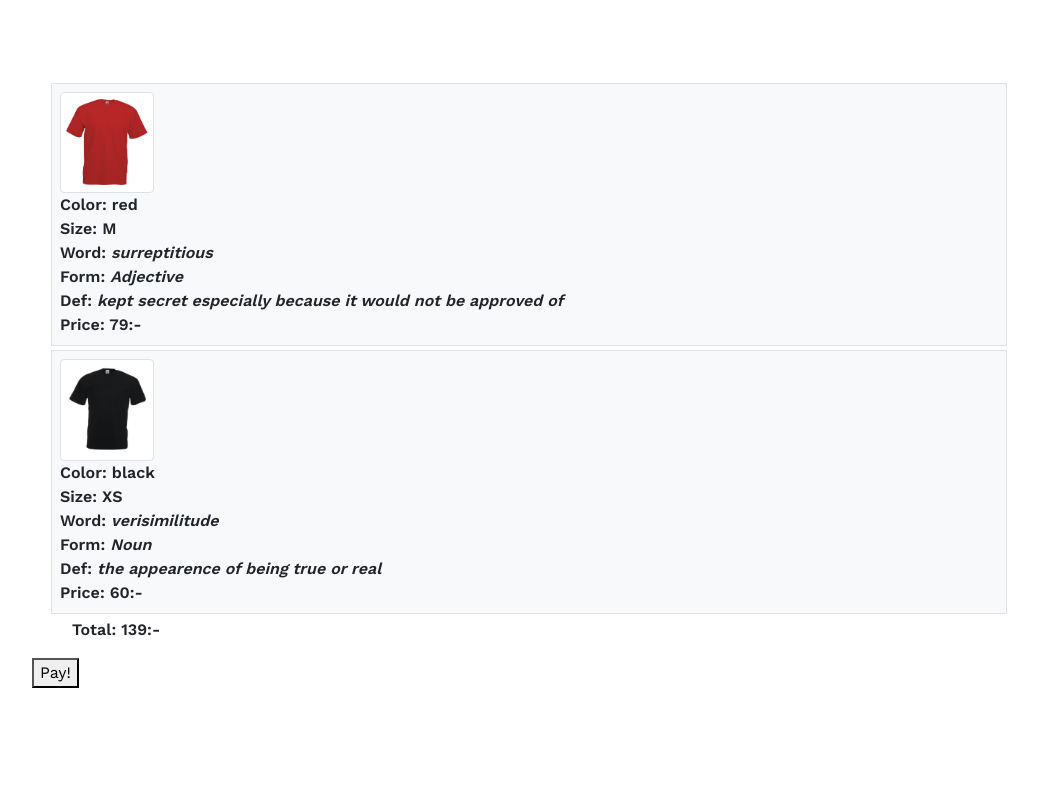
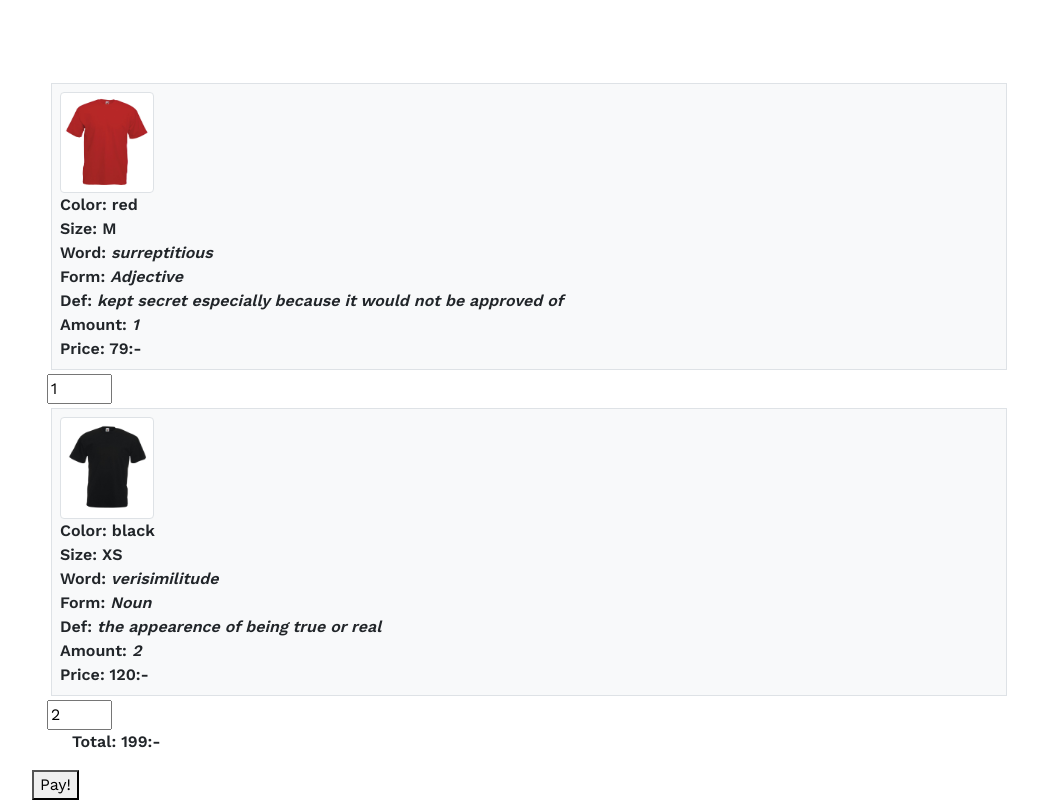
Before and after one commit to Digletto/edaf90-shirt-store, an Angular app in the folder angular-shirt-app/: page /checkout in a window 1280 px wide. Shown: the part 317-1117 px from the top of the page, without its empty margins (111-1149 px from the left). Before the commit the page ends 1005 px from the top, so only its background shows below. Built offline with nearby package versions, Linux system fonts and the light colour scheme.

Commit message:
added price() function to Shirt and counters to checkout

```diff
--- a/angular-shirt-app/src/app/Checkout/checkout.component.html
+++ b/angular-shirt-app/src/app/Checkout/checkout.component.html
@@ -24,9 +24,11 @@
                 Word: <span class=thin style="white-space: pre-line"><i>{{shirt.word}}</i></span><br>
                 Form: <span class=thin style="white-space: pre-line"><i>{{shirt.form}}</i></span><br>
                 Def: <span class=thin style="white-space: pre-line"><i>{{shirt.def}}</i></span><br>
-                Price: <span class=thin>{{shirt.cost}}:-</span><br>
+                Amount: <span class=thin style="white-space: pre-line"><i>{{shirt.quantity}}</i></span><br>
+                Price: <span class=thin>{{shirt.price()}}:-</span><br>
                 </div>
             </div>
+            <input type="number" min="1" max="200" step="1" value="{{shirt.quantity}}" (change)="updateQuantity(shirt, $event)">
         </div>
     </div>
     <ul>
--- a/angular-shirt-app/src/app/Checkout/checkout.component.ts
+++ b/angular-shirt-app/src/app/Checkout/checkout.component.ts
@@ -56,9 +56,15 @@ import {Order} from '../models/Order';
         var shirt;
         var t = 0;
         for (shirt of this.tshirts) {
-            t += parseFloat(shirt.cost);
+            t += shirt.price();
         }
         this.total = t;
+    }
+
+    updateQuantity(shirt, event) {
+        //console.log(event);
+        shirt.quantity = event.target.value;
+        this.updatePrice();
     }
 
     ngOnInit() {
--- a/angular-shirt-app/src/app/models/Shirt.ts
+++ b/angular-shirt-app/src/app/models/Shirt.ts
@@ -42,4 +42,8 @@ export class Shirt {
         this.cost += textlength.length*characterCost;
         console.log(this.cost);
     }
+
+    price() {
+        return this.cost*this.quantity;
+    }
 }
```
